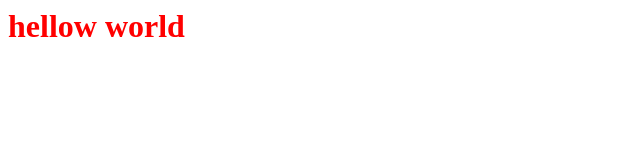
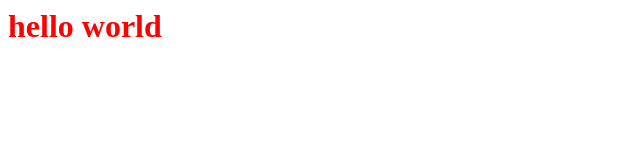
Before and after one commit to juergenriemer/technikum_wien_introduction, a website built with Parcel: page index.html in a window 1280 px wide. Shown: the whole page, without its empty margins (0-640 px from the left). Built offline with nearby package versions, Linux system fonts and the light colour scheme.

Commit message:
test add

```diff
--- a/index.html
+++ b/index.html
@@ -4,7 +4,7 @@
 	<title>Parcel Sandbox</title>
 </head>
 <body>
-<h1>hellow world</h1>
+<h1>hello world</h1>
 </body>
 
 </html>
```
Also changed, not shown: test/test.html (added, +5 -0 lines).
